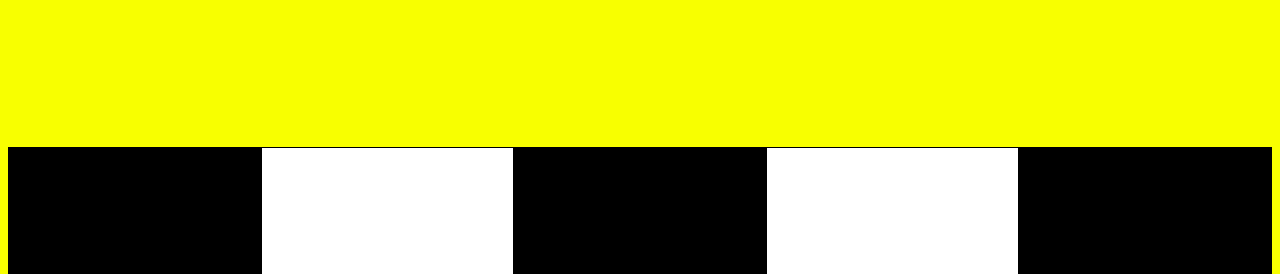
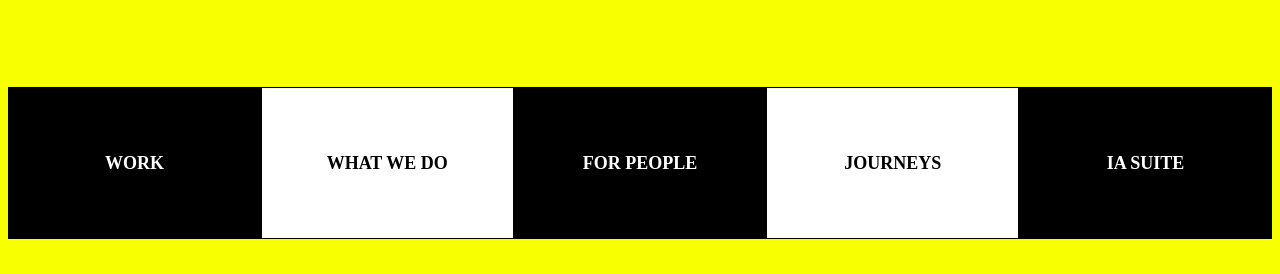
Before and after one commit to Herson23/elpato, a plain HTML site: page menu.html in a window 1280 px wide. Shown: the part 215-489 px from the top of the page. Drawn offline with Linux system fonts and the light colour scheme.

Commit message:
Update menu.css

```diff
--- a/menu.css
+++ b/menu.css
@@ -8,14 +8,6 @@
 #img-logo {
     display: block; /* Ensure it behaves as a block element for margin auto */
     margin: 0 auto; /* Auto margins horizontally center block elements */
-}
-
-.container {
-    display: flex;
-    justify-content: center; /* Horizontal centering */
-    height: 300px;
-    width: 100%;          /* Full viewport height */
-    margin-top: 150px;
 }
 
 #pato-cabeza-img {
@@ -35,10 +27,6 @@
     display: flex;
     justify-content: center;
     align-items: center;
-}
-
-.text-option {
-    font-size: xx-large;
 }
 
 .white {
@@ -61,6 +49,8 @@
     background-color: yellow;
 }
 
+
+@media screen and (min-width: 1300px) {
     .container:hover {
         gap: 100px;
     }
@@ -74,3 +64,44 @@
         transform: scale(1.8);
         z-index: 1;
     }
+
+    .text-option {
+        font-size: xx-large;
+    }
+
+    .container {
+        display: flex;
+        justify-content: center; /* Horizontal centering */
+        height: 300px;
+        width: 100%;          /* Full viewport height */
+        margin-top: 150px;
+      }
+}
+
+@media screen and (min-width: 800px) and (max-width: 1300px) {
+    .container:hover {
+        gap: 80px;
+    }
+
+    .container:hover .menu-option {
+        flex: 0.8;
+    }
+
+    .menu-option:hover {
+        flex: 1.2;
+        transform: scale(1.6);
+        z-index: 1;
+    }
+
+    .text-option {
+        font-size: large;
+    }
+
+    .container {
+        display: flex;
+        justify-content: center; /* Horizontal centering */
+        height: 150px;
+        width: 100%;          /* Full viewport height */
+        margin-top: 90px;
+      }
+}
```
Lines whose indentation alone changed are shown as unchanged.
